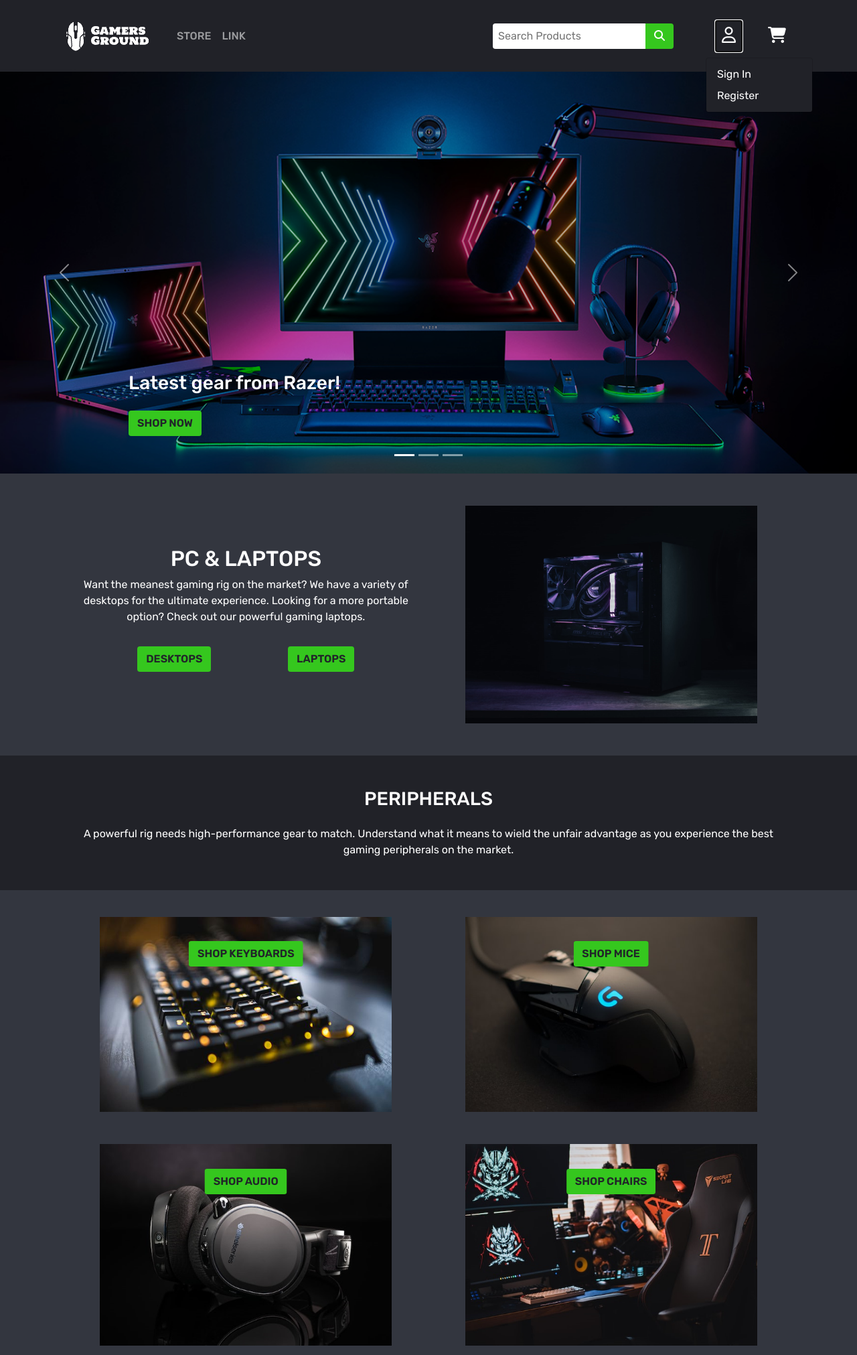
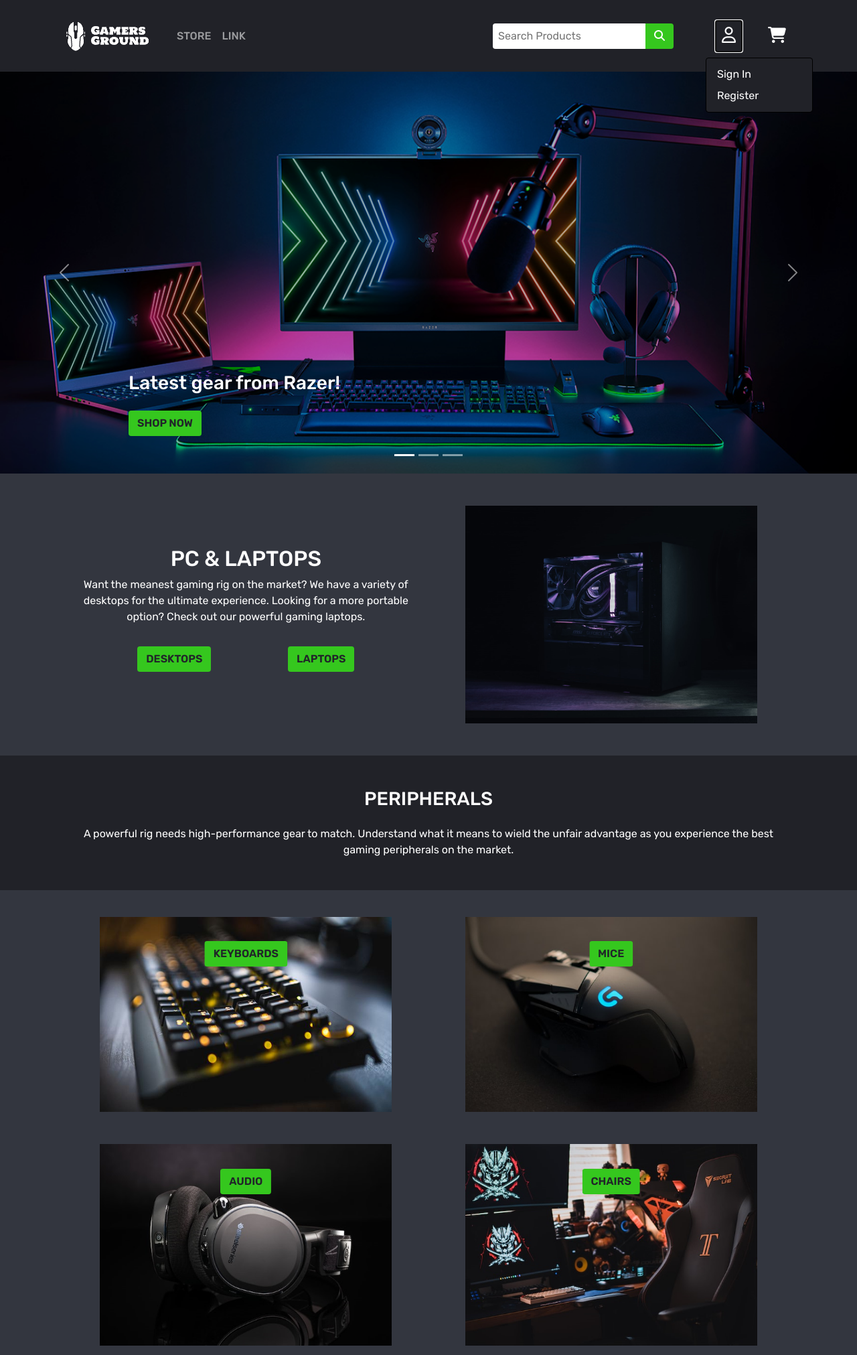
Before and after one commit to LucasBehrendt/gamers-ground, a Django app: page / in a window 1280 px wide, after a click on "Sign in". Shown: the top 2023 px of the page at 67% size. Run offline with Django 3.2, Linux system fonts and the light colour scheme; some libraries are stand-ins or nearby versions.

Commit message:
Modify styling & content across templates slightly

```diff
--- a/cart/templates/cart/cart.html
+++ b/cart/templates/cart/cart.html
@@ -31,7 +31,7 @@
                         </div>
                         <div class="row">
                             <!-- Order information -->
-                            <div class="col-12 col-md-4 order-md-last my-5 px-0 ps-md-3">
+                            <div class="col-12 col-md-4 order-md-last mt-5 px-0 ps-md-3">
                                 <h5 class="text-center mb-5">Order Info ({{ product_count }} items)</h5>
                                 <div class="row">
                                     <div class="col-6">
@@ -61,12 +61,12 @@
                                         ${{ grand_total }}
                                     </div>
                                 </div>
-                                <a class="btn btn-green text-uppercase mt-5" href="{% url 'checkout' %}">Proceed to checkout</a>
+                                <a class="btn btn-green text-uppercase float-end mt-5" href="{% url 'checkout' %}"><i class="fa-solid fa-lock"></i> Secure checkout</a>
                             </div>
                             <!-- Loop over each product in cart -->
                             <div class="col-12 col-md-8">
                                 {% for item in cart_items %}
-                                    <div class="row bg-grey rounded my-5">
+                                    <div class="row bg-grey rounded border-black my-5">
                                         <div class="col-12 col-sm-6">
                                             {% if item.product.image %}
                                                 <a href="{% url 'product_detail' item.product.category.slug item.product.slug %}">
--- a/checkout/templates/checkout/checkout_success.html
+++ b/checkout/templates/checkout/checkout_success.html
@@ -13,6 +13,12 @@
                         <h2 class="text-uppercase my-3">Thank you for your order!</h2>
                         <p>Please find your order summary below. A confirmation email was sent to <strong>{{ order.email_address }}</strong></p>
                     {% endif %}
+                    <p>
+                        <small>Do you have any questions? Check out our
+                        <a class="text-link" href="{% url 'faq' %}"> FAQs</a>,
+                        or contact <a class="text-link" href="mailto:hello@email.com"> Customer Service</a>
+                        </small>
+                    </p>
                 </div>
             </div>
             <div class="row">
--- a/gamers_ground/settings.py
+++ b/gamers_ground/settings.py
@@ -96,7 +96,7 @@ TEMPLATES = [
             ],
             'builtins': [
                 'crispy_forms.templatetags.crispy_forms_tags',
-                'crispy_forms.templatetags.crispy_forms_field',  # Delete if not used
+                'crispy_forms.templatetags.crispy_forms_field',
             ]
         },
     },
--- a/home/templates/home/index.html
+++ b/home/templates/home/index.html
@@ -95,24 +95,24 @@
                         <div class="col-md-6 py-md-4 py-3 px-0 img-container">
                             <!-- Image source: https://pixabay.com/photos/keyboard-technology-office-internet-4759500/ -->
                             <img src="{% static 'images/keyboard.jpg' %}" class="img-fluid fit-cover" alt="Image of gaming keyboard">
-                            <a href="{% url 'category' 'keyboards' %}" class="btn btn-green my-3 text-uppercase">Shop keyboards</a>
+                            <a href="{% url 'category' 'keyboards' %}" class="btn btn-green my-3 text-uppercase">Keyboards</a>
                         </div>
                         <div class="col-md-6 py-md-4 py-3 px-0 img-container">
                             <!-- Image source: https://unsplash.com/photos/xo-MJALGPrI -->
                             <img src="{% static 'images/mouse.jpg' %}" class="img-fluid fit-cover" alt="Image of gaming mouse">
-                            <a href="{% url 'category' 'mice' %}" class="btn btn-green my-3 text-uppercase">Shop mice</a>
+                            <a href="{% url 'category' 'mice' %}" class="btn btn-green my-3 text-uppercase">Mice</a>
                         </div>
                     </div>
                     <div class="row text-center">
                         <div class="col-md-6 py-md-4 py-3 px-0 img-container">
                             <!-- Image source:https://unsplash.com/photos/aiWjNA46Urc -->
                             <img src="{% static 'images/gaming-audio.png' %}" class="img-fluid fit-cover" alt="Image of gaming headsets">
-                            <a href="{% url 'category' 'audio' %}" class="btn btn-green my-3 text-uppercase">Shop Audio</a>
+                            <a href="{% url 'category' 'audio' %}" class="btn btn-green my-3 text-uppercase">Audio</a>
                         </div>
                         <div class="col-md-6 py-md-4 py-3 px-0 img-container">
                             <!-- Image source: https://unsplash.com/photos/PruhDU1m1Yk -->
                             <img src="{% static 'images/gaming-chair.png' %}" class="img-fluid fit-cover" alt="Image of gaming chair">
-                            <a href="{% url 'category' 'chairs' %}" class="btn btn-green my-3 text-uppercase">Shop Chairs</a>
+                            <a href="{% url 'category' 'chairs' %}" class="btn btn-green my-3 text-uppercase">Chairs</a>
                         </div>
                     </div>
                 </div>
--- a/products/templates/products/category_detail.html
+++ b/products/templates/products/category_detail.html
@@ -59,7 +59,7 @@
                     <div class="row">
                         {% for product in cat_products %}
                             <div class="col-sm-6 col-lg-4 my-3">
-                                <div class="card product-card bg-grey border-0 h-100 ">
+                                <div class="card product-card bg-grey border-black h-100">
                                     {% if product.image %}
                                         <a href="{% url 'product_detail' product.category.slug product.slug %}">
                                             <img class="card-img-top fit-scale p-3" src="{{ product.image.url }}" alt="{{ product.name }}">
--- a/products/templates/products/product_list.html
+++ b/products/templates/products/product_list.html
@@ -73,7 +73,7 @@
                     <div class="row">
                         {% for product in object_list %}
                             <div class="col-sm-6 col-lg-4 my-3">
-                                <div class="card product-card bg-grey border-0 h-100">
+                                <div class="card product-card bg-grey border-black h-100">
                                     {% if product.image %}
                                         <a href="{% url 'product_detail' product.category.slug product.slug %}">
                                             <img class="card-img-top fit-scale p-3" src="{{ product.image.url }}" alt="{{ product.name }}">
--- a/templates/base.html
+++ b/templates/base.html
@@ -86,7 +86,7 @@
                                 <a class="nav-link px-2" title="Logged in as {{ request.user }}" href="#" id="dropdown" data-bs-toggle="dropdown" aria-expanded="false">
                                     <i class="fa-solid fa-user fs-4"></i>
                                 </a>
-                                <ul class="dropdown-menu bg-grey" aria-labelledby="dropdown">
+                                <ul class="dropdown-menu bg-grey border-black" aria-labelledby="dropdown">
                                     <li><a class="dropdown-item underline-link" href="{% url 'profile' %}">Profile</a></li>
                                     <li><a class="dropdown-item underline-link" href="{% url 'account_logout' %}">Sign Out</a></li>
                                     {% if request.user.is_superuser %}
@@ -100,7 +100,7 @@
                                 <a class="nav-link px-2" title="Sign in" href="" id="dropdown" data-bs-toggle="dropdown" aria-expanded="false">
                                     <i class="fa-regular fa-user fs-4"></i>
                                 </a>
-                                <ul class="dropdown-menu bg-grey" aria-labelledby="dropdown">
+                                <ul class="dropdown-menu bg-grey border-black" aria-labelledby="dropdown">
                                     <li><a class="dropdown-item underline-link" href="{% url 'account_login' %}">Sign In</a></li>
                                     <li><a class="dropdown-item underline-link" href="{% url 'account_signup' %}">Register</a></li>
                                 </ul>
```
Also changed, not shown: products/templates/products/product_detail.html (+5 -5 lines), products/views.py (+2 -5 lines).
